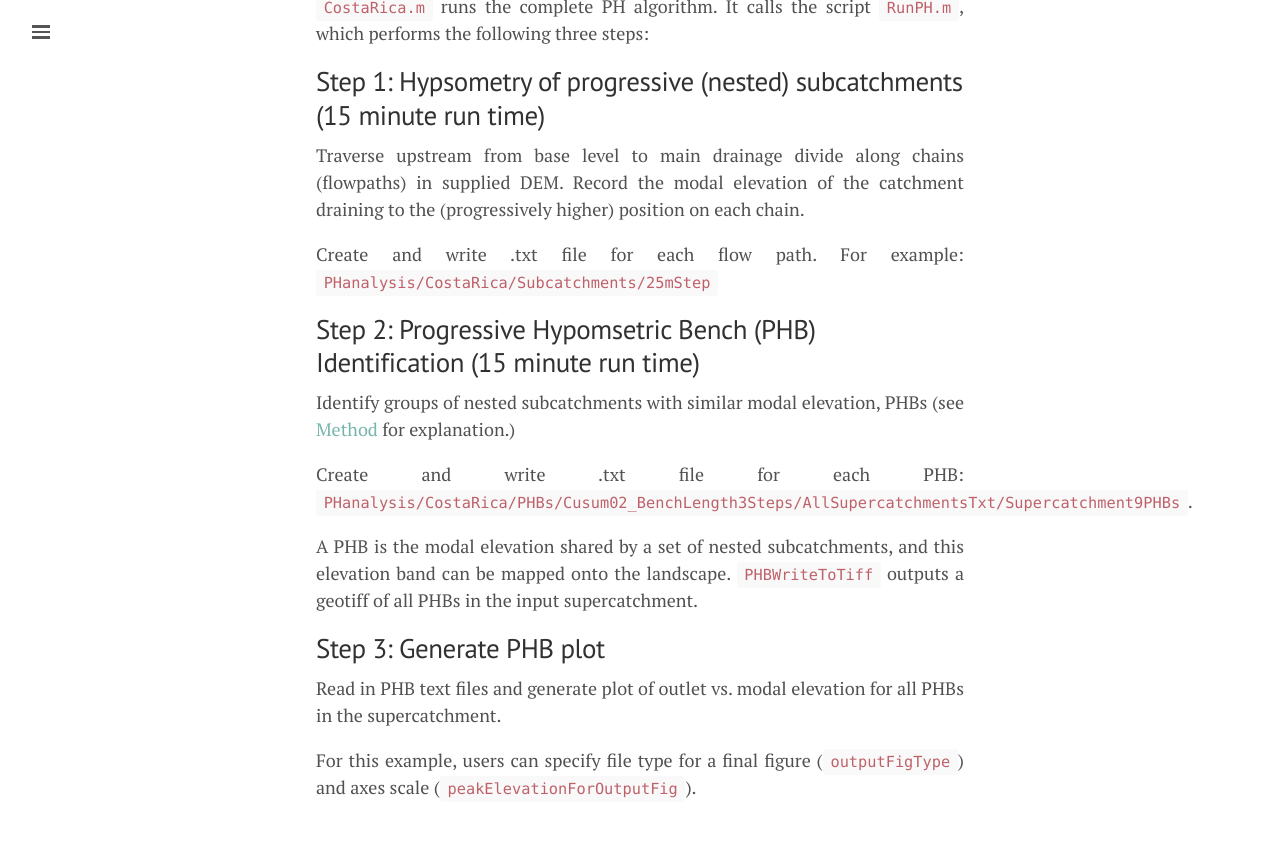
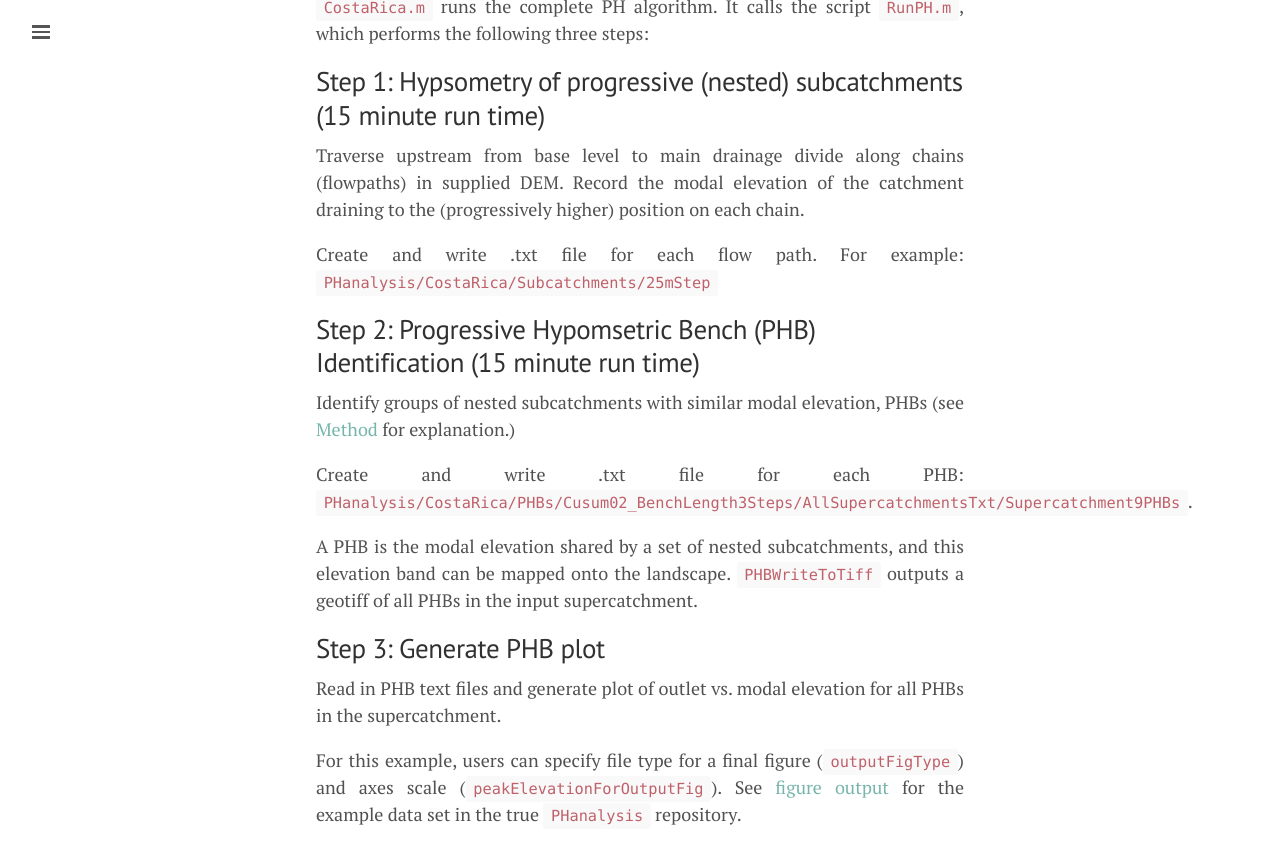
Before and after one commit to mcunningham917/PHdoc, a Jekyll site: the page built from Execution.md, in a window 1280 px wide and 900 px high, scrolled down 699 px. Shown: the top 864 px of the window. Built offline with Jekyll 4.4.1, drawn with Linux system fonts in a browser that asks for light colours.

Commit message:
added links to figure

```diff
--- a/Execution.md
+++ b/Execution.md
@@ -40,4 +40,4 @@ A PHB is the modal elevation shared by a set of nested subcatchments, and this e
 
 Read in PHB text files and generate plot of outlet vs. modal elevation for all PHBs in the supercatchment.
 
-For this example, users can specify file type for a final figure (`outputFigType`) and axes scale (`peakElevationForOutputFig`).
+For this example, users can specify file type for a final figure (`outputFigType`) and axes scale (`peakElevationForOutputFig`). See [figure output](https://github.com/mcunningham917/PHanalysis/blob/master/CostaRica/Figures/SupercatchmentPHBs/Supercatchment9_hBench_vs_hChange.png) for the example data set in the true [`PHanalysis`](https://github.com/mcunningham917/PHanalysis) repository.
```
